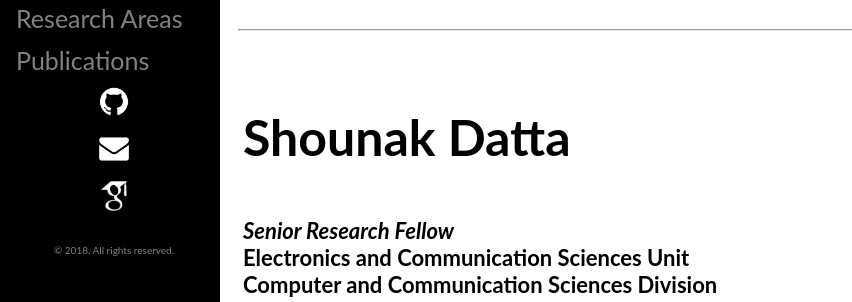
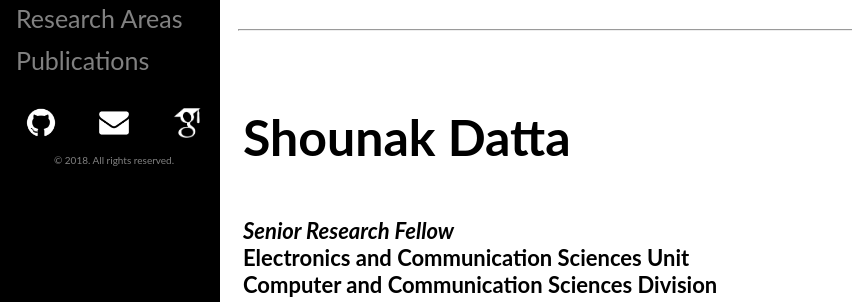
Before and after one commit to Shounak-D/Shounak-D.github.io, a plain HTML site: page index.html in a window 1280 px wide. Shown: the part 107-409 px from the top of the page, 0-852 px from the left. Drawn offline with Linux system fonts and the light colour scheme.

Commit message:
Update index.html

```diff
--- a/index.html
+++ b/index.html
@@ -41,6 +41,12 @@ body {
     padding: 0px 10px;
 }
 
+.column {
+    float: left;
+    width: 33.33%;
+    padding: 5px;
+}
+
 .column1 {
     float: left;
     width: 60%;
@@ -75,17 +81,23 @@ body {
   <a href="/areas.html">Research Areas</a>
   <a href="/pubs.html">Publications</a>
   <center>
+      <div class="column">
       <a href="https://github.com/Shounak-D">
 	  <img src="gitlogo.png" alt="Go to my GitHub profile." width="30" height="30" border="0">
       </a>
+      </div>
 
+      <div class="column">
       <a href="mailto:shounak.jaduniv@gmail.com">
 	  <img src="maillogo.png" alt="Send me an email." width="30" height="30" border="0">
       </a>
+      </div>
 
+      <div class="column">
       <a href="https://scholar.google.co.in/citations?user=qtW4ugoAAAAJ">
 	  <img src="scholarlogo.png" alt="Go to my Google Scholar page." width="30" height="30" border="0">
       </a>
+      </div>
 
       <p><a style="font-size:10px"> &copy; 2018. All rights reserved.</a></p>
   </center>
```
